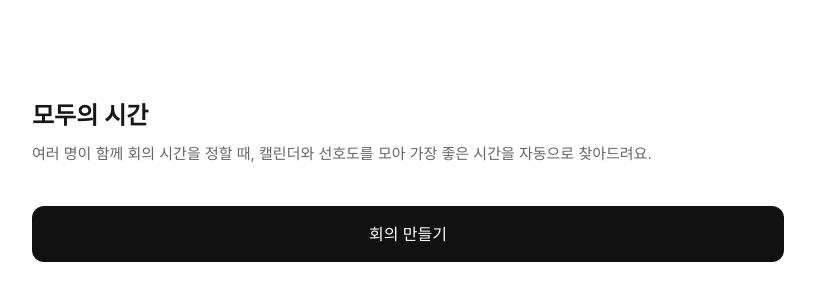
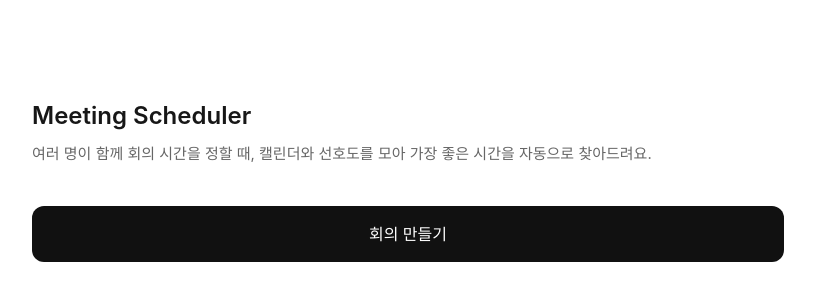
Before and after one commit to kimseoungil/meeting-scheduler, a Next.js app: page / in a window 1280 px wide. Shown: the part 220-520 px from the top of the page, without its empty margins (232-1047 px from the left). Built offline with nearby package versions, Linux system fonts and the light colour scheme.

Commit message:
Rename app from 모두의 시간 to Meeting Scheduler

```diff
--- a/app/layout.tsx
+++ b/app/layout.tsx
@@ -2,7 +2,7 @@ import type { Metadata } from "next";
 import "./globals.css";
 
 export const metadata: Metadata = {
-  title: "모두의 시간",
+  title: "Meeting Scheduler",
   description: "여러 명이 함께 회의 시간을 정하는 가장 쉬운 방법",
 };
 
--- a/app/page.tsx
+++ b/app/page.tsx
@@ -8,7 +8,7 @@ export default function Home() {
   return (
     <main style={{ minHeight: '100dvh', display: 'flex', flexDirection: 'column', justifyContent: 'center', padding: '24px', maxWidth: 800, margin: '0 auto', width: '100%', boxSizing: 'border-box' as const }}>
       <div style={{ marginBottom: 40 }}>
-        <h1 style={{ fontSize: 24, fontWeight: 600, margin: '0 0 8px' }}>모두의 시간</h1>
+        <h1 style={{ fontSize: 24, fontWeight: 600, margin: '0 0 8px' }}>Meeting Scheduler</h1>
         <p style={{ fontSize: 15, color: '#666', margin: 0, lineHeight: 1.6 }}>
           여러 명이 함께 회의 시간을 정할 때, 캘린더와 선호도를 모아 가장 좋은 시간을 자동으로 찾아드려요.
         </p>
```
